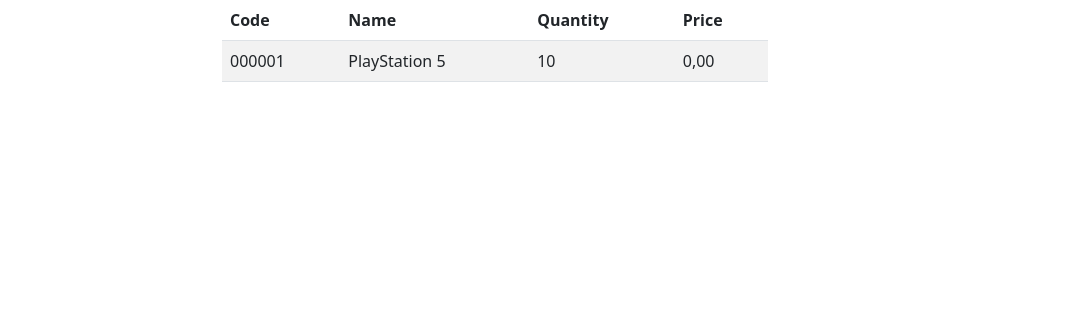
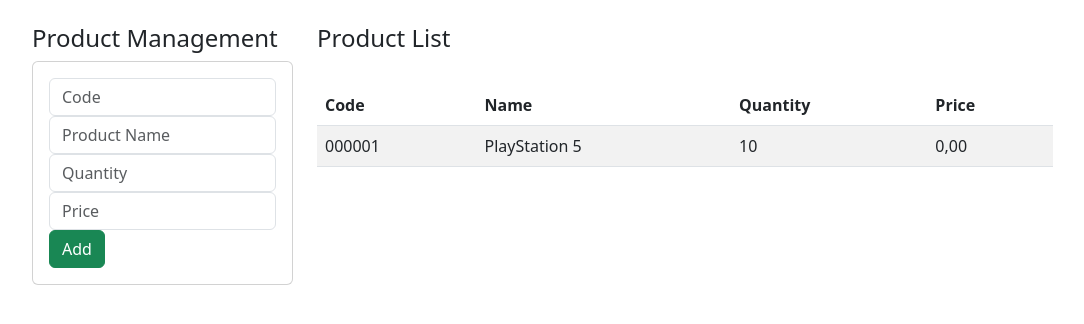
Before and after one commit to santiceaglio/STOCK-REGISTER, a Django app: page / in a window 1280 px wide. Shown: the part 56-380 px from the top of the page, without its empty margins (50-1134 px from the left). Run offline with Django 4.2, Linux system fonts and the light colour scheme; data comes from the database, SQL or seed files in the repository.

Commit message:
Management changes

```diff
--- a/Aplicaciones/Logistica/models.py
+++ b/Aplicaciones/Logistica/models.py
@@ -13,6 +13,6 @@ class Producto(models.Model):
         texto = '{0} ({1})'
         return texto.format(self.nombre, self.cantidad)
 
-    def save(self, *args, **kwargs):
-        self.precio = self.cantidad * 10  # Multiplica el campo cantidad por un factor (en este caso, 10)
-        super().save(*args, **kwargs)
+    # def save(self, *args, **kwargs):
+    #     self.precio = self.cantidad * 10  # Multiplica el campo cantidad por un factor (en este caso, 10)
+    #     super().save(*args, **kwargs)
--- a/Aplicaciones/Logistica/templates/base.html
+++ b/Aplicaciones/Logistica/templates/base.html
@@ -33,7 +33,7 @@
           </div>
         </div>
       </nav>
-      <div class="container">
+      <div class="container py-4">
         {% block body %}
 
         {% endblock %}
@@ -41,12 +41,7 @@
     <script src="https://cdn.jsdelivr.net/npm/bootstrap@5.3.0/dist/js/bootstrap.bundle.min.js"
     integrity="sha384-geWF76RCwLtnZ8qwWowPQNguL3RmwHVBC9FhGdlKrxdiJJigb/j/68SIy3Te4Bkz"
     crossorigin="anonymous"></script>
-    <script src="https://cdn.jsdelivr.net/npm/@popperjs/core@2.11.8/dist/umd/popper.min.js"
-        integrity="sha384-I7E8VVD/ismYTF4hNIPjVp/Zjvgyol6VFvRkX/vR+Vc4jQkC+hVqc2pM8ODewa9r"
-        crossorigin="anonymous"></script>
-    <script src="https://cdn.jsdelivr.net/npm/bootstrap@5.3.0/dist/js/bootstrap.min.js"
-        integrity="sha384-fbbOQedDUMZZ5KreZpsbe1LCZPVmfTnH7ois6mU1QK+m14rQ1l2bGBq41eYeM/fS"
-        crossorigin="anonymous"></script>
+
 </body>
 
 </html>
--- a/Aplicaciones/Logistica/templates/gestionProductos.html
+++ b/Aplicaciones/Logistica/templates/gestionProductos.html
@@ -1,14 +1,39 @@
+
+
 {% extends "./base.html" %}
 
 {% block title %} Gestion de Productos {% endblock %}
 
 {% block body %}
 <div class="row">
-    <div class="col-sm-12 col-md-6 col-lg-4 col-xl-2">
+    <div class="col-sm-12 col-md-6 col-lg-4 col-xl-3">
+        <h4>Product Management</h3>
+        <div class="card">
+            <div class="card-body">
+                <form action="" method="POST">
+                    <div class="form-group">
+                    <input type="text" id="txtCode" name="txtCode" class="form-control" placeholder="Code" minlength="6" maxlength="6"  required>
+                    </div>
+                    <div class="form-group">
+                    <input type="text" id="txtName" name="txtName" class="form-control" placeholder="Product Name"  maxlength="50"  required>
+                    </div>
+                    <div class="form-group">
+                    <input type="text" id="numQuantity" name="numQuantity" class="form-control" placeholder="Quantity" min="1" max="10000"  required>
+                    </div>
+                    <div class="form-group">
+                    <input type="text" id="numPrice" name="numPrice" class="form-control" placeholder="Price"  min="1" max="100000"  required>
+                    </div>
+                    <div class="form-group">
+                        <button type="submit" class="btn btn-primary btn-success  text-white">Add</button>
+                        </div>
 
+                </form>
+            </div>
+        </div>
     </div>
-    <div class="col-sm-12 col-md-6 col-lg-4 col-xl-6">
-        <div class="table-responsive">
+    <div class="col-sm-12 col-md-6 col-lg-4 col-xl-8">
+        <h4>Product List</h4>
+        <div class="table-responsive py-4">
             <table class="table table-striped">
                 <thead>
                     <tr>
```
